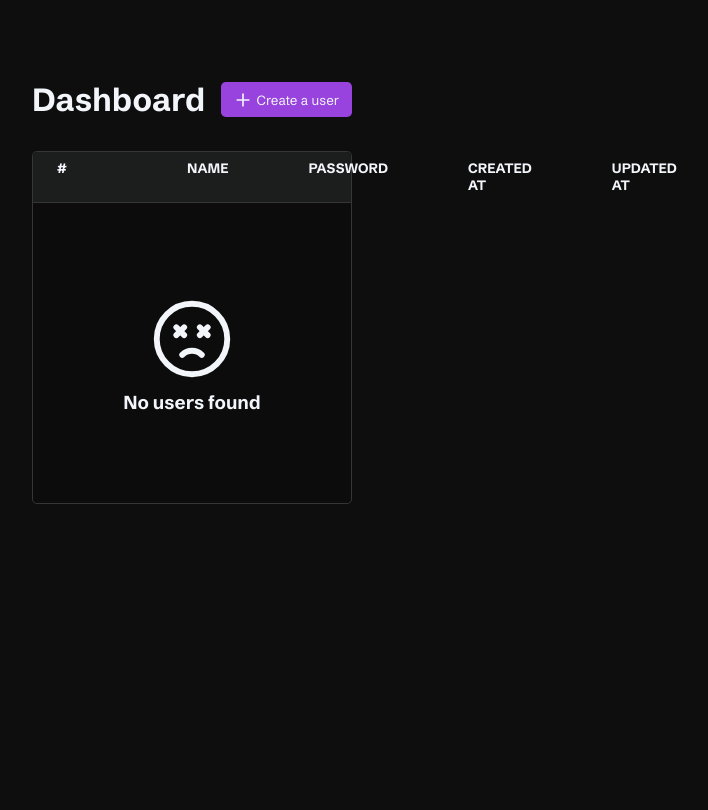
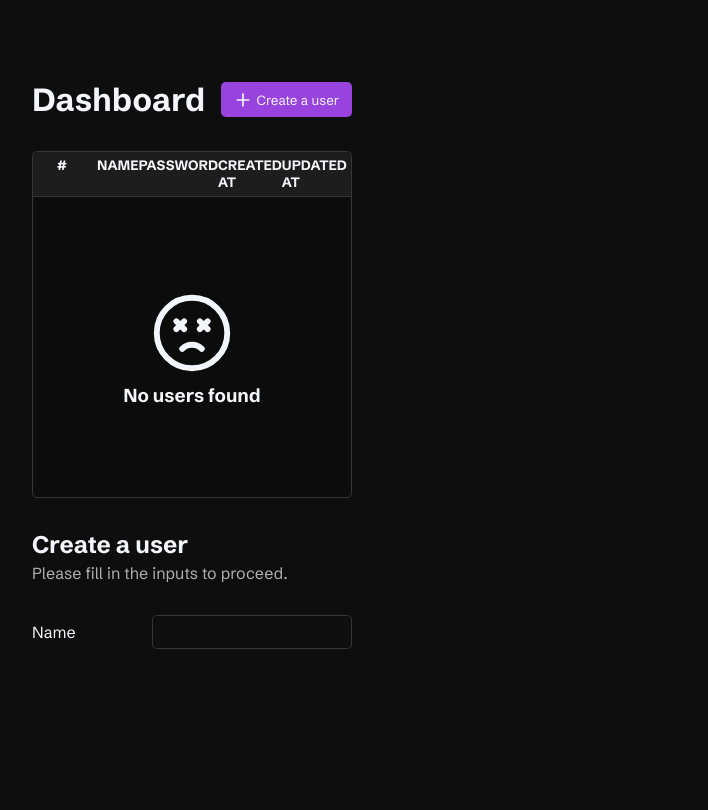
Before and after one commit to notansjwmember/midterm_oop, a PHP site: page / in a window 1280 px wide. Shown: the whole page, without its empty margins (448-1156 px from the left). Before the commit the page ends 504 px from the top, so only its background shows below. Run offline with PHP 8.4, Linux system fonts and the light colour scheme; data that the repository does not hold is empty.

Commit message:
style: update on popup

```diff
--- a/index.php
+++ b/index.php
@@ -38,11 +38,26 @@ include_once "./config/db.php";
       </div>
     </div>
   </div>
+
+  <div class="popup-container">
+    <div class="text-container">
+      <h2>Create a user</h2>
+      <p style="opacity: 0.7;">Please fill in the inputs to proceed.</p>
+    </div>
+    <form action="">
+      <div class="form-input">
+        <p>Name</p>
+        <input type="text">
+      </div>
+    </form>
+  </div>
 </body>
 
 </html>
 
 <script>
+  const isOpen = false;
+
   document.addEventListener("DOMContentLoaded", fetchUsers());
 
   async function fetchUsers() {
--- a/styles/global.css
+++ b/styles/global.css
@@ -42,22 +42,22 @@ body {
 
 .table-header, .table-content {
   display: grid;
-  grid-template-columns: 50px 1fr 1fr 1fr 1fr;
+  grid-template-columns: 40px 1fr 1fr 1fr 1fr 40px;
 }
 
 .table-header {
+  justify-items: start;
   color: var(--foreground);
   background-color: var(--table-header-bg);
   border-radius: 0.3rem 0.3rem 0 0;
   border-bottom: 1px solid var(--border-line-clr);
+  padding: 0.3rem 1.5rem;
   text-transform: uppercase;
-  padding: 0.5rem 1.5rem;
-  gap: 5rem;
   font-size: 0.85rem;
 }
 
 .table-content {
-  padding: 1rem 0;
+  padding: 1rem 1.5rem;
   min-height: 300px;
   border-radius: 0 0 0.3rem 0.3rem;
   background-color: var(--table-content-bg);
@@ -98,3 +98,34 @@ button:hover {
 .primary-button {
   background-color: var(--primary-color);
 }
+
+.popup-container {
+  min-width: 180px;
+  min-height: 200px;
+}
+
+.form-input input {
+  outline: none;
+  background-color: transparent;
+  border: 1px solid var(--border-line-clr);
+  border-radius: 0.3rem;
+  padding: 0.5rem;
+}
+
+.popup-container {
+  display: flex;
+  flex-direction: column;
+  gap: 2rem;
+}
+
+.text-container {
+  display: flex;
+  flex-direction: column;
+  gap: 0.3rem;
+}
+
+.form-input {
+  display: grid;
+  grid-template-columns: minmax(50px, 120px) 1fr;
+  align-items: center;
+}
```
